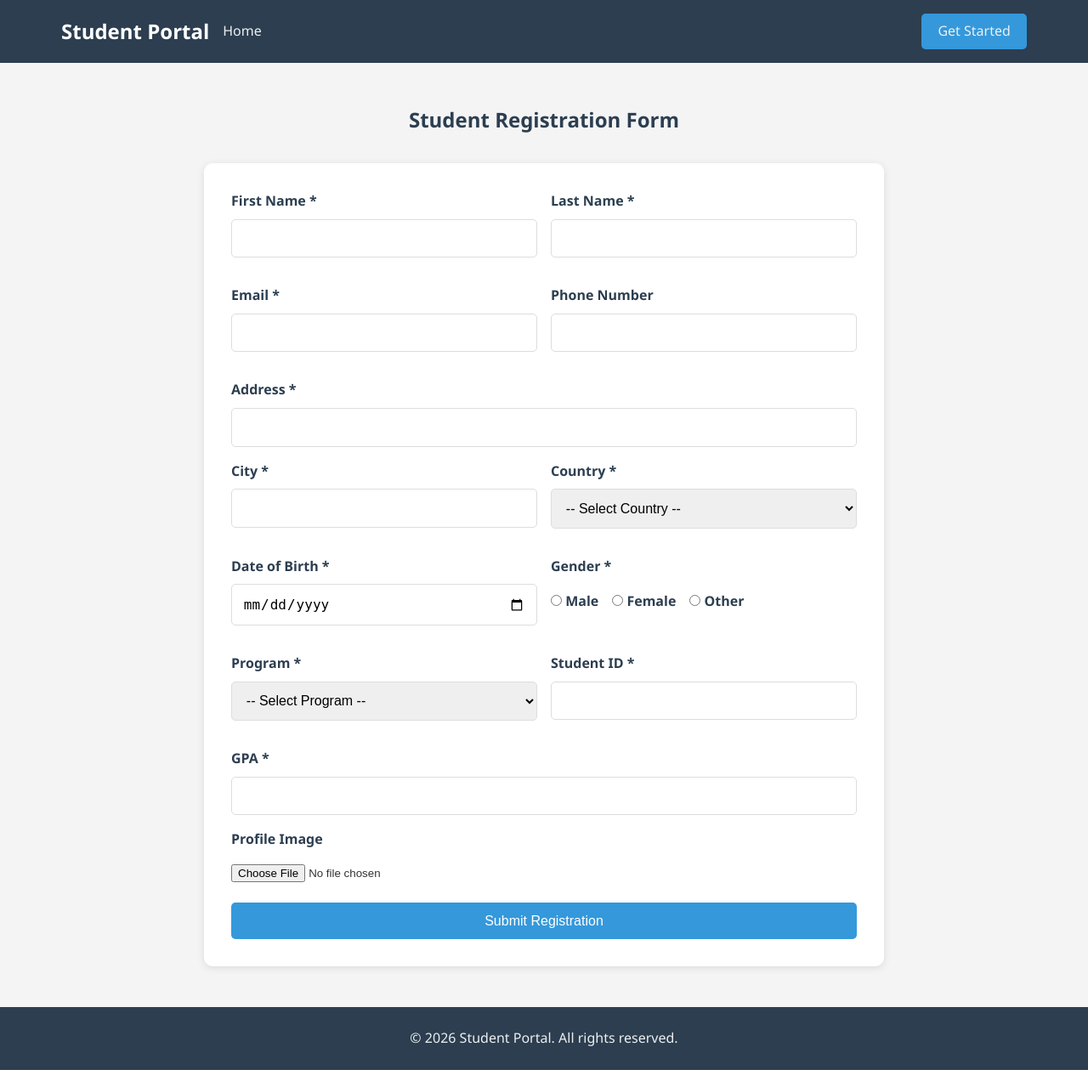
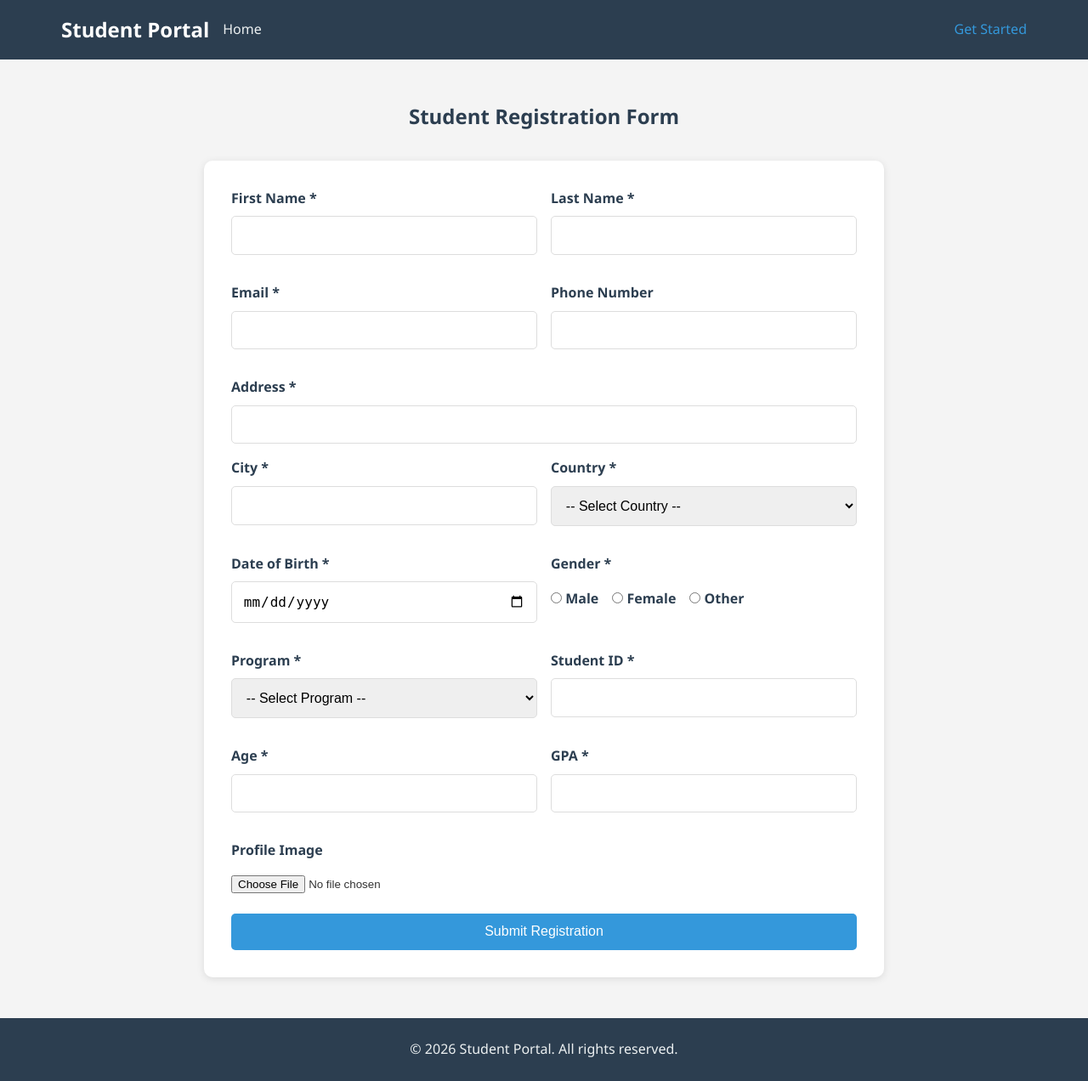
Before and after one commit to Michael29-u/student-portal, a Flask app: page /form in a window 1280 px wide. Shown: the whole page at 85% size. Run offline with Flask 3, Linux system fonts and the light colour scheme.

Commit message:
update, add different lines of code

```diff
--- a/app.py
+++ b/app.py
@@ -5,10 +5,12 @@ from datetime import datetime
 
 app = Flask(__name__)
 app.secret_key = 'your-secret-key-here'
-app.config['UPLOAD_FOLDER'] = 'static/uploads'
+app.config['UPLOAD_FOLDER'] = os.path.join(app.static_folder, 'uploads')
 app.config['DATABASE'] = 'students.db'
 
 ALLOWED_EXTENSIONS = {'png', 'jpg', 'jpeg', 'gif'}
+
+os.makedirs(app.config['UPLOAD_FOLDER'], exist_ok=True)
 
 def allowed_file(filename):
     return '.' in filename and filename.rsplit('.', 1)[1].lower() in ALLOWED_EXTENSIONS
@@ -40,6 +42,7 @@ def init_db():
                 city TEXT NOT NULL,
                 country TEXT NOT NULL,
                 dob DATE NOT NULL,
+                age INTEGER NOT NULL,
                 gender TEXT NOT NULL,
                 program TEXT NOT NULL,
                 student_id TEXT NOT NULL,
@@ -52,6 +55,11 @@ def init_db():
         db.commit()
         try:
             db.execute('ALTER TABLE students ADD COLUMN country TEXT NOT NULL DEFAULT "Unknown"')
+            db.commit()
+        except Exception:
+            pass
+        try:
+            db.execute('ALTER TABLE students ADD COLUMN age INTEGER NOT NULL DEFAULT 0')
             db.commit()
         except Exception:
             pass
@@ -85,6 +93,7 @@ def submit():
         city = request.form.get('city', '').strip()
         country = request.form.get('country', '').strip()
         dob = request.form.get('dob', '').strip()
+        age = request.form.get('age', '').strip()
         gender = request.form.get('gender', '').strip()
         program = request.form.get('program', '').strip()
         student_id = request.form.get('student_id', '').strip()
@@ -98,6 +107,7 @@ def submit():
             'city': city,
             'country': country,
             'dob': dob,
+            'age': age,
             'gender': gender,
             'program': program,
             'student_id': student_id,
@@ -117,6 +127,15 @@ def submit():
             flash('GPA must be a valid number.', 'error')
             return redirect(url_for('form'))
 
+        try:
+            age_int = int(age)
+            if age_int < 1 or age_int > 120:
+                flash('Age must be between 1 and 120.', 'error')
+                return redirect(url_for('form'))
+        except ValueError:
+            flash('Age must be a valid number.', 'error')
+            return redirect(url_for('form'))
+
         image = request.files.get('image')
         image_filename = None
         if image and image.filename:
@@ -132,9 +151,9 @@ def submit():
 
         db = get_db()
         db.execute('''
-            INSERT INTO students (first_name, last_name, email, phone, address, city, country, dob, gender, program, student_id, gpa, image)
-            VALUES (?, ?, ?, ?, ?, ?, ?, ?, ?, ?, ?, ?, ?)
-        ''', (first_name, last_name, email, phone, address, city, country, dob, gender, program, student_id, gpa_float, image_filename))
+            INSERT INTO students (first_name, last_name, email, phone, address, city, country, dob, age, gender, program, student_id, gpa, image)
+            VALUES (?, ?, ?, ?, ?, ?, ?, ?, ?, ?, ?, ?, ?, ?)
+        ''', (first_name, last_name, email, phone, address, city, country, dob, age_int, gender, program, student_id, gpa_float, image_filename))
         db.commit()
         flash('Student registered successfully!', 'success')
         return redirect(url_for('index'))
--- a/templates/base.html
+++ b/templates/base.html
@@ -10,14 +10,11 @@
     <nav class="navbar">
         <div class="container">
             <a href="{{ url_for('landing') }}" class="logo">Student Portal</a>
-            {% if request.endpoint == 'landing' %}
-            {% else %}
-                <ul class="nav-links nav-left">
-                    <li><a href="{{ url_for('landing') }}" {% if request.endpoint == 'landing' %}class="active"{% endif %}>Home</a></li>
-                </ul>
-            {% endif %}
+            <ul class="nav-links nav-left">
+                <li><a href="{{ url_for('landing') }}" {% if request.endpoint == 'landing' %}class="active"{% endif %}>Home</a></li>
+            </ul>
             <ul class="nav-links nav-right">
-                <li><a href="{{ url_for('form') }}" class="btn btn-nav">Get Started</a></li>
+                <li><a href="{{ url_for('form') }}" {% if request.endpoint == 'form' %}class="active"{% endif %}>Get Started</a></li>
             </ul>
         </div>
     </nav>
--- a/templates/details.html
+++ b/templates/details.html
@@ -43,6 +43,10 @@
                             <div class="info-item">
                                 <span class="info-label">Gender:</span>
                                 <span class="info-value">{{ student.gender }}</span>
+                            </div>
+                            <div class="info-item">
+                                <span class="info-label">Age:</span>
+                                <span class="info-value">{{ student.age }}</span>
                             </div>
                         </div>
                     </div>
--- a/templates/form.html
+++ b/templates/form.html
@@ -33,7 +33,7 @@
                     </div>
                     <div class="form-group">
                         <label for="phone">Phone Number</label>
-                        <input type="tel" id="phone" name="phone">
+                        <input type="number" id="phone" name="phone">
                     </div>
                 </div>
 
@@ -83,9 +83,15 @@
                     </div>
                 </div>
 
-                <div class="form-group">
-                    <label for="gpa">GPA *</label>
-                    <input type="number" id="gpa" name="gpa" min="0" max="4.0" step="0.01" required>
+                <div class="form-row">
+                    <div class="form-group">
+                        <label for="age">Age *</label>
+                        <input type="number" id="age" name="age" min="1" max="120" required>
+                    </div>
+                    <div class="form-group">
+                        <label for="gpa">GPA *</label>
+                        <input type="number" id="gpa" name="gpa" min="0" max="4.0" step="0.01" required>
+                    </div>
                 </div>
 
                 <div class="form-group">
```
Also changed, not shown: students.db.
